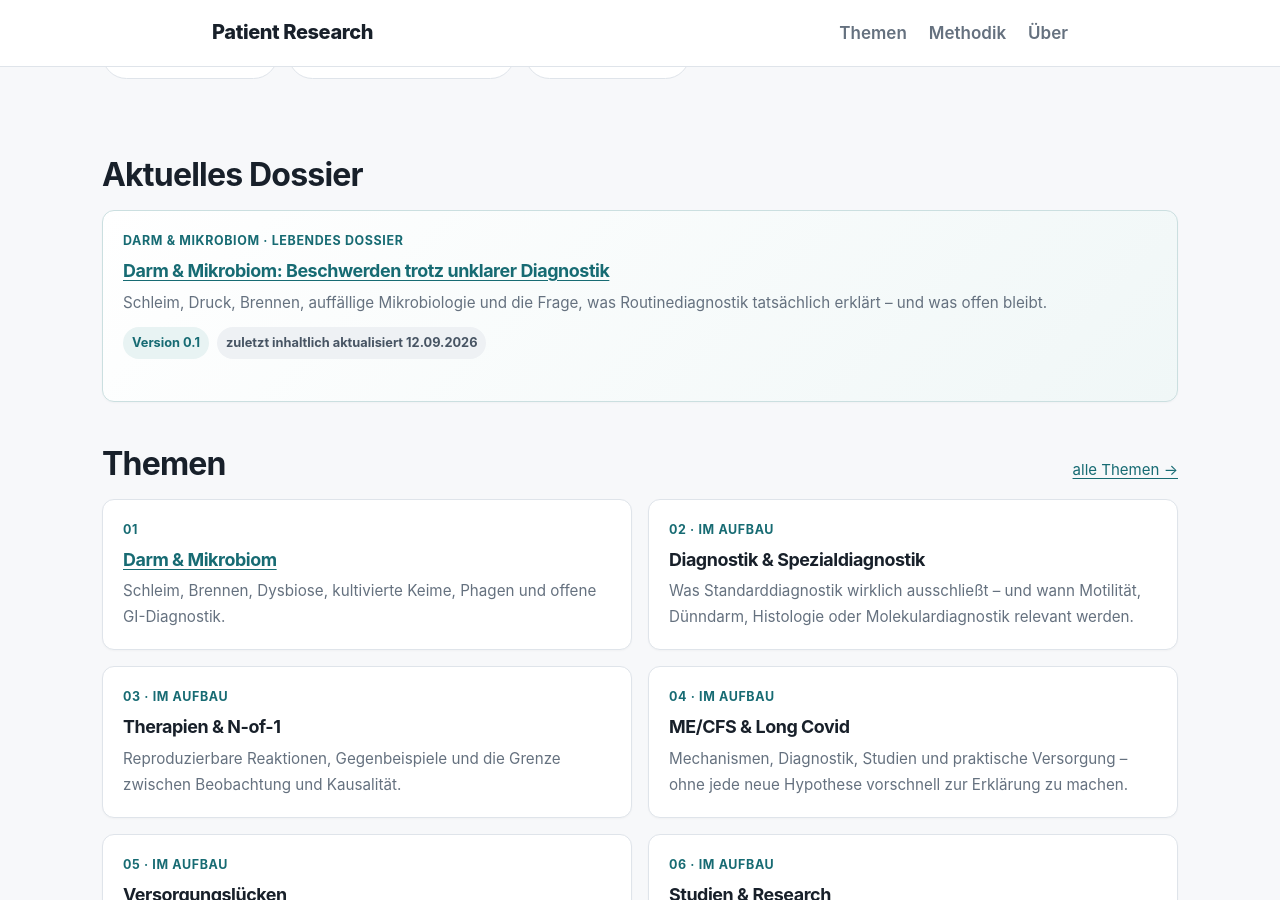
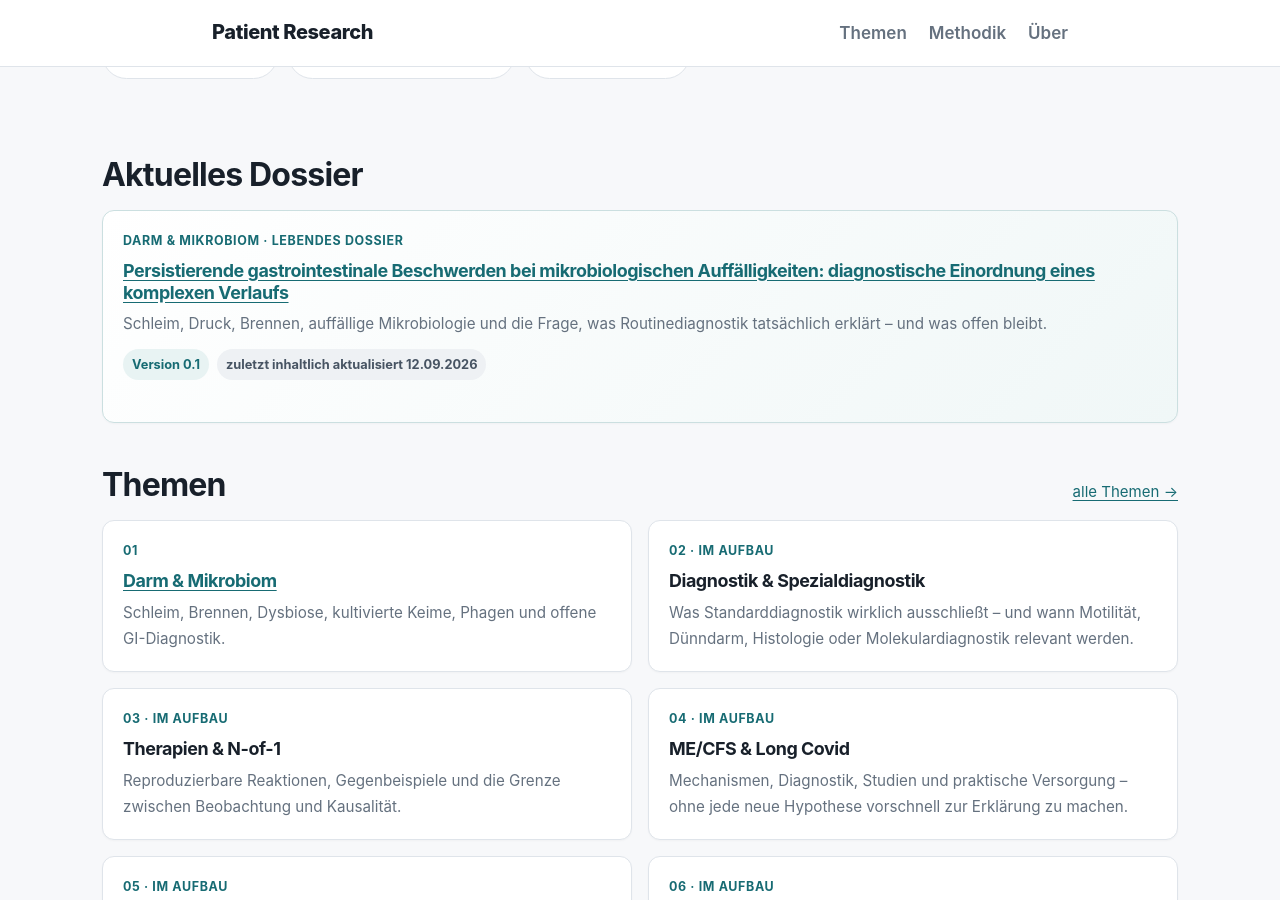
Before and after one commit to open-research-works/Patient-Research, a Jekyll site: the page built from index.md, in a window 1280 px wide and 900 px high, scrolled down 426 px. Built offline with Jekyll 4.4.1, drawn with Linux system fonts in a browser that asks for light colours.

Commit message:
Use scientific GI dossier title

```diff
--- a/index.md
+++ b/index.md
@@ -19,7 +19,7 @@ wide: true
 
 <div class="card featured">
 <div class="meta">Darm & Mikrobiom · lebendes Dossier</div>
-<h3><a href="{{ '/artikel/gi-dossier/' | relative_url }}">Darm & Mikrobiom: Beschwerden trotz unklarer Diagnostik</a></h3>
+<h3><a href="{{ '/artikel/gi-dossier/' | relative_url }}">Persistierende gastrointestinale Beschwerden bei mikrobiologischen Auffälligkeiten: diagnostische Einordnung eines komplexen Verlaufs</a></h3>
 <p>Schleim, Druck, Brennen, auffällige Mikrobiologie und die Frage, was Routinediagnostik tatsächlich erklärt – und was offen bleibt.</p>
 <div class="status-row"><span class="pill live">Version 0.1</span><span class="pill">zuletzt inhaltlich aktualisiert 12.09.2026</span></div>
 </div>
```
